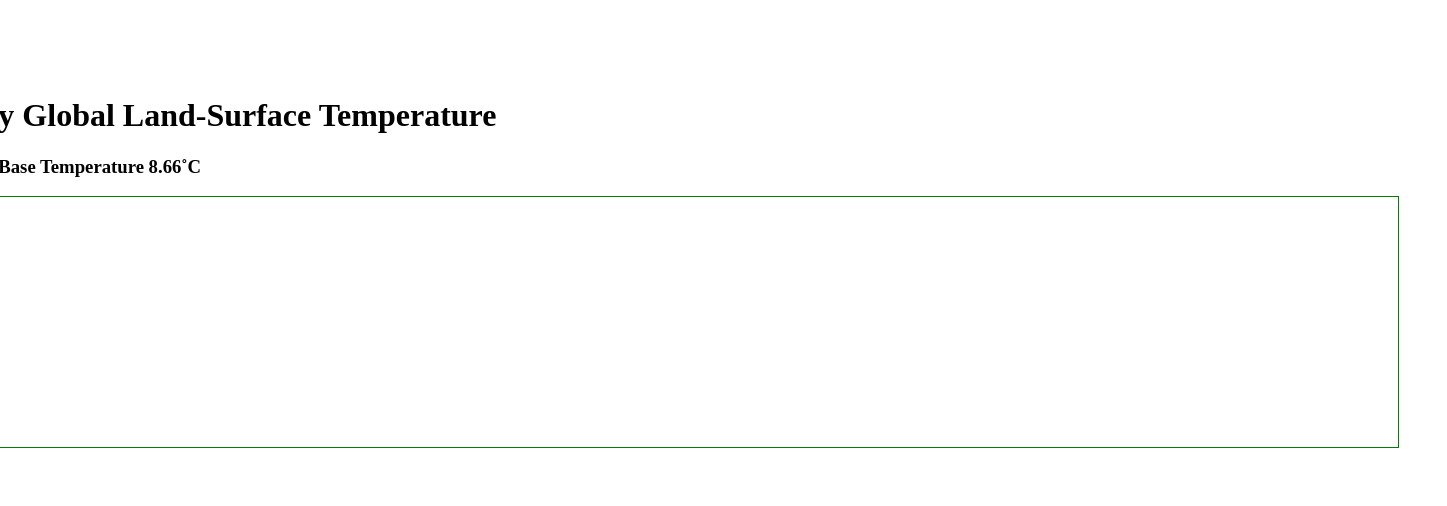
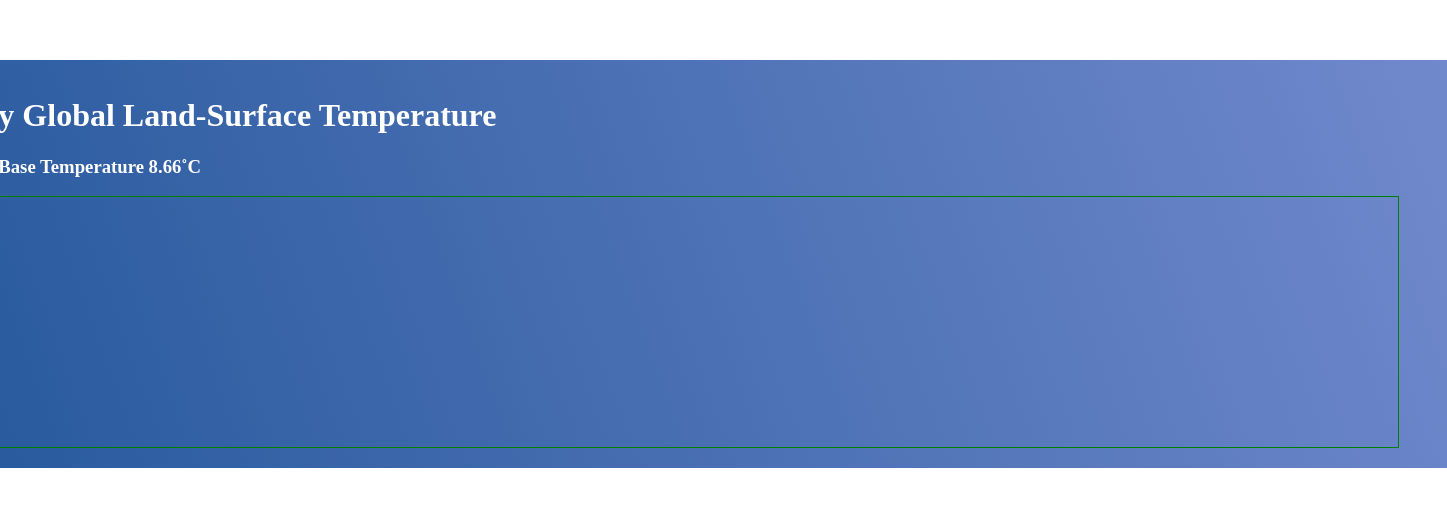
Before and after one commit to thebigdavec/fcc-heat-map-challenge, a plain HTML site: page index.html in a window 1280 px wide. Shown: the part 144-650 px from the top of the page, 1447 px wide, since content can reach past the window. Drawn offline with nearby package versions, Linux system fonts and the light colour scheme.

Commit message:
add styling to root container

```diff
--- a/style.css
+++ b/style.css
@@ -6,8 +6,10 @@ body {
     height: 100vh;
 }
 
-.root {
-    width: max-content;
+#root {
+    background: linear-gradient( 250deg, #7089cc, #23569a);
+    padding: 1rem 3rem;
+    color: white;
 }
 
 .chart {
```
